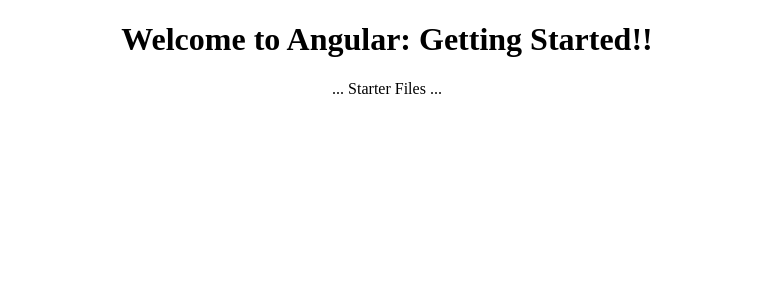
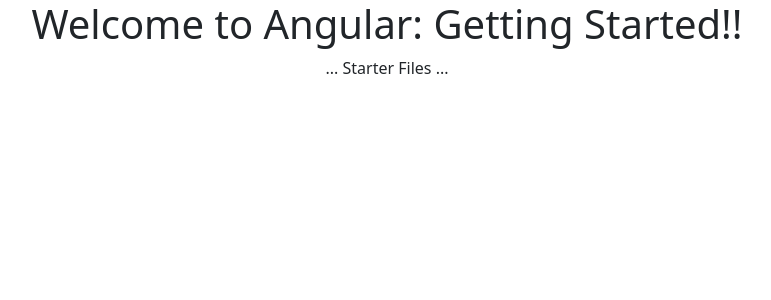
Before and after one commit to fraagu10/angular-practice-projects, an Angular app in the folder APM/: page / in a window 1280 px wide. Shown: the top 300 px of the page, without its empty margins (253-1024 px from the left). Built offline with nearby package versions, Linux system fonts and the light colour scheme.

Commit message:
imported fonts and bootstrap

```diff
--- a/APM/package.json
+++ b/APM/package.json
@@ -18,6 +18,8 @@
     "@angular/platform-browser": "^14.0.0",
     "@angular/platform-browser-dynamic": "^14.0.0",
     "@angular/router": "^14.0.0",
+    "bootstrap": "^5.2.3",
+    "font-awesome": "^4.7.0",
     "rxjs": "~7.5.0",
     "tslib": "^2.3.0",
     "zone.js": "~0.11.4"
--- a/APM/src/styles.css
+++ b/APM/src/styles.css
@@ -1,4 +1,7 @@
 /* You can add global styles to this file, and also import other style files */
+@import "~bootstrap/dist/css/bootstrap.min.css";
+@import "~font-awesome/css/font-awesome.min.css";
+
 div.card-header {
  font-size: large;
 }
```
Also changed, not shown: 1 other file (tests, documents, lock files or other folders).
